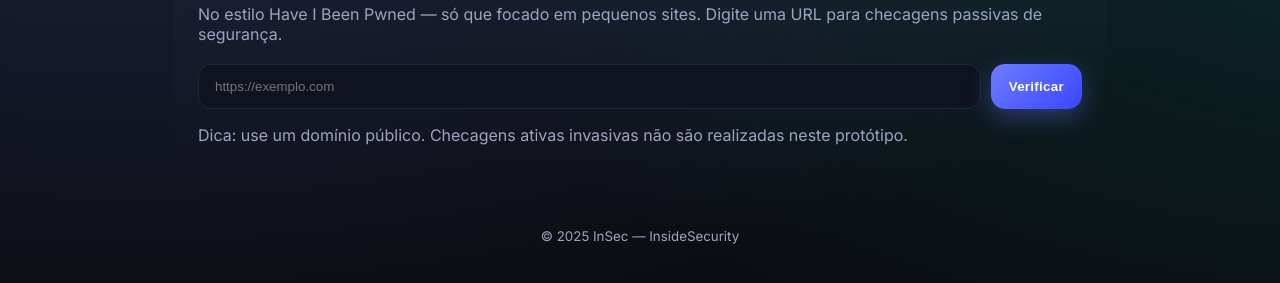
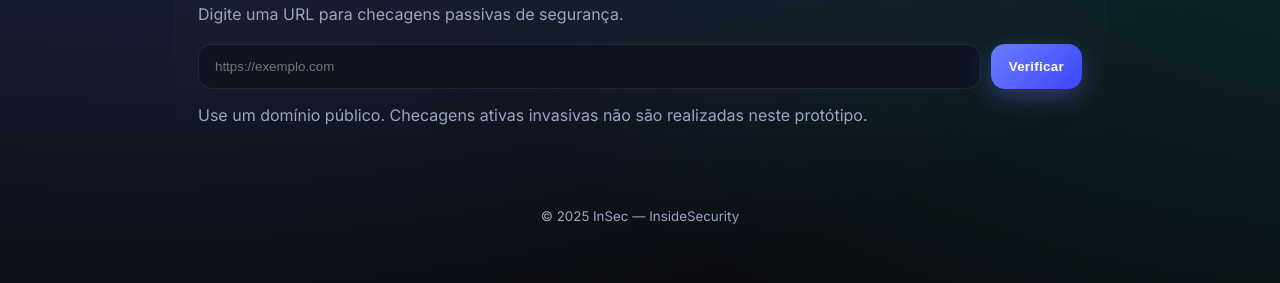
Before and after one commit to gustavotnunes/sistemaweb-insec, a website: page index.html in a window 1280 px wide. Shown: the part 175-458 px from the top of the page. Drawn offline with Linux system fonts and the light colour scheme.

Commit message:
Update index.html

```diff
--- a/index.html
+++ b/index.html
@@ -3,7 +3,7 @@
 <head>
   <meta charset="UTF-8" />
   <meta name="viewport" content="width=device-width, initial-scale=1.0"/>
-  <title>InSec — InsideSecurity</title>
+  <title>InSec</title>
   <link rel="preconnect" href="https://fonts.googleapis.com">
   <link rel="preconnect" href="https://fonts.gstatic.com" crossorigin>
   <link href="https://fonts.googleapis.com/css2?family=Inter:wght@400;600;800&display=swap" rel="stylesheet">
@@ -28,12 +28,12 @@
 
     <main class="hero">
       <h2>Verifique a segurança do seu site</h2>
-      <p class="subtitle">No estilo Have I Been Pwned — só que focado em pequenos sites. Digite uma URL para checagens passivas de segurança.</p>
+      <p class="subtitle">Digite uma URL para checagens passivas de segurança.</p>
       <form id="scanForm" class="scanner" onsubmit="return false;">
         <input id="url" type="url" placeholder="https://exemplo.com" required />
         <button id="scanBtn" type="submit">Verificar</button>
       </form>
-      <p class="hint">Dica: use um domínio público. Checagens ativas invasivas não são realizadas neste protótipo.</p>
+      <p class="hint">Use um domínio público. Checagens ativas invasivas não são realizadas neste protótipo.</p>
 
       <section id="result" class="card hidden">
         <div class="card-head">
```
